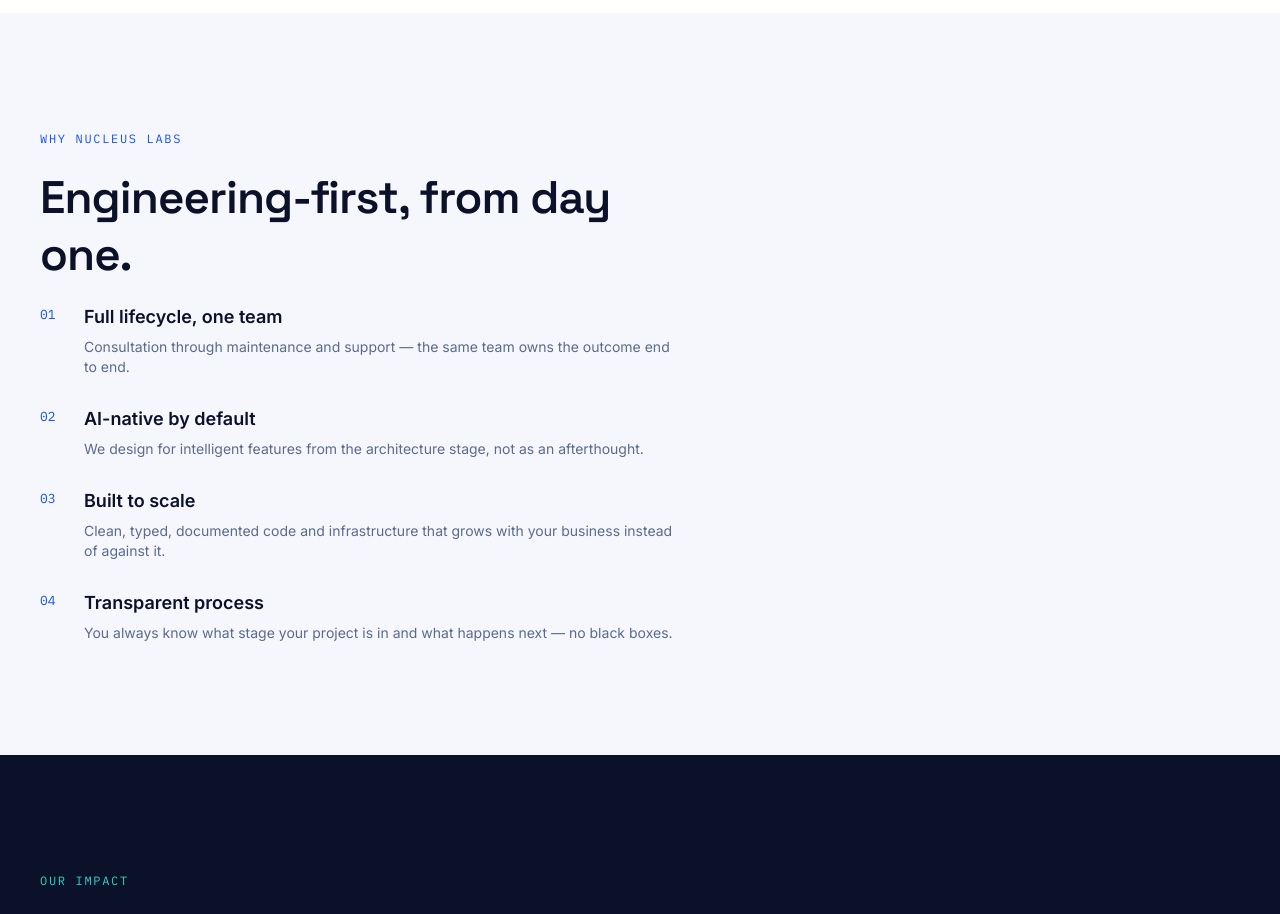
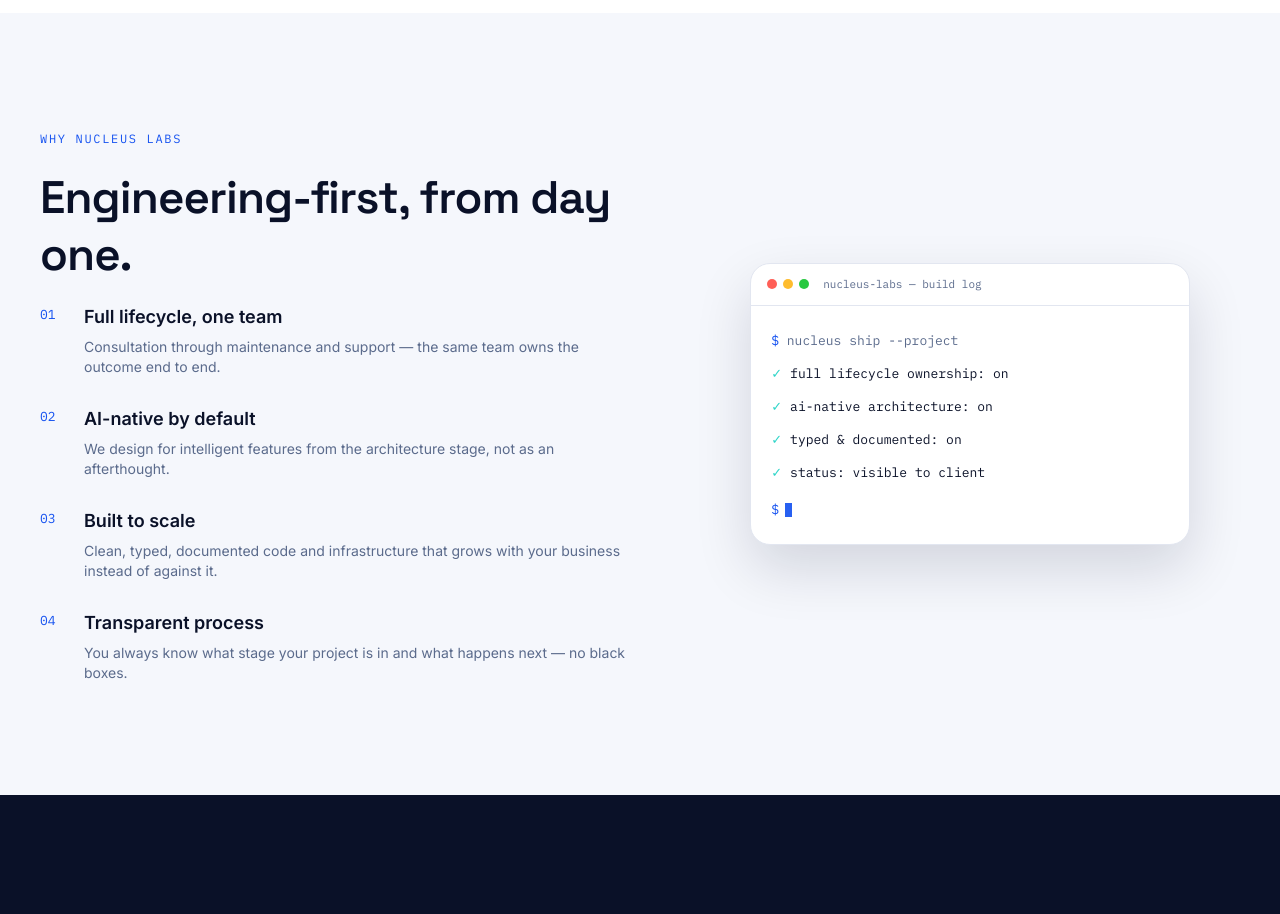
Before and after one commit to kenenit/nucleuslab, a Next.js app: page / in a window 1280 px wide. Shown: the part 1860-2774 px from the top of the page. Built offline with nearby package versions, Linux system fonts and the light colour scheme; no server answers; the database is empty.

Commit message:
Redesign Why Nucleus Labs section, add social links to contact page, update Biku telegram support

```diff
--- a/prisma/seed.ts
+++ b/prisma/seed.ts
@@ -154,7 +154,7 @@
       storeUrlAndroid: "https://play.google.com/store/apps/details?id=com.nucleuslabs.bikuhomesolution",
       socialLinks: {
         telegramChannel: "https://t.me/Biku_Home_Solution",
-        telegramSupport: "https://t.me/BIKUSupport",
+        telegramSupport: "https://t.me/Nucleus_Labs",
         instagram: "https://www.instagram.com/biku_home_solution",
         tiktok: "https://vm.tiktok.com/ZS9rfvDVoCsk9-x1Iyg/",
       },
--- a/src/app/(site)/contact/page.tsx
+++ b/src/app/(site)/contact/page.tsx
@@ -1,4 +1,4 @@
-import { Mail, Phone, Clock } from "lucide-react";
+import { Mail, Phone, Clock, Instagram, Music2, Facebook, Send } from "lucide-react";
 import { PageHero } from "@/components/sections/PageHero";
 import { ContactForm } from "@/components/sections/ContactForm";
 import { Reveal } from "@/components/ui/Reveal";
@@ -12,6 +12,13 @@
 });
 
 export const revalidate = 60;
+
+const socialChannels = [
+  { icon: Instagram, label: "Instagram", handle: "@nucleuslabs_et", href: "https://www.instagram.com/nucleuslabs_et" },
+  { icon: Music2, label: "TikTok", handle: "@nucleuslabs_et", href: "https://www.tiktok.com/@nucleuslabs_et" },
+  { icon: Facebook, label: "Facebook", handle: "nucleuslabs.et", href: "https://www.facebook.com/nucleuslabs.et" },
+  { icon: Send, label: "Telegram Support", handle: "@Nucleus_Labs", href: "https://t.me/Nucleus_Labs" },
+];
 
 export default async function ContactPage() {
   const settings = await getSiteSettings();
@@ -54,6 +61,32 @@
                 );
               })}
             </div>
+
+            <div className="flex flex-col gap-5 border-t border-themed pt-8">
+              <div className="text-xs font-medium uppercase tracking-wide text-ink-soft">Follow &amp; message us</div>
+              <div className="flex flex-col gap-4">
+                {socialChannels.map((s) => {
+                  const Icon = s.icon;
+                  return (
+                    <a
+                      key={s.label}
+                      href={s.href}
+                      target="_blank"
+                      rel="noopener noreferrer"
+                      className="flex items-start gap-3.5 transition-opacity hover:opacity-80"
+                    >
+                      <div className="flex h-10 w-10 flex-none items-center justify-center rounded-sm bg-brand-light text-brand">
+                        <Icon className="h-[18px] w-[18px]" />
+                      </div>
+                      <div>
+                        <div className="text-xs font-medium uppercase tracking-wide text-ink-soft">{s.label}</div>
+                        <div className="text-sm font-medium text-ink">{s.handle}</div>
+                      </div>
+                    </a>
+                  );
+                })}
+              </div>
+            </div>
           </Reveal>
         </div>
       </section>
--- a/src/components/sections/WhyChooseUs.tsx
+++ b/src/components/sections/WhyChooseUs.tsx
@@ -11,7 +11,8 @@
   return (
     <section className="bg-surface-2 py-16 md:py-28">
       <div className="mx-auto max-w-[1280px] px-5 md:px-10">
-        <div className="max-w-[640px]">
+        <div className="grid items-center gap-14 lg:grid-cols-[1.05fr_0.95fr] lg:gap-16">
+          <div>
             <Reveal>
               <span className="font-mono text-xs uppercase tracking-[.14em] text-brand">WHY NUCLEUS LABS</span>
             </Reveal>
@@ -34,6 +35,38 @@
               ))}
             </div>
           </div>
+
+          <Reveal delayMs={140} className="mx-auto w-full max-w-[440px]">
+            <div className="overflow-hidden rounded-lg border border-themed bg-surface shadow-lg">
+              <div className="flex items-center gap-1.5 border-b border-themed px-4 py-3">
+                <span className="h-2.5 w-2.5 rounded-full bg-[#FF5F57]" />
+                <span className="h-2.5 w-2.5 rounded-full bg-[#FEBC2E]" />
+                <span className="h-2.5 w-2.5 rounded-full bg-[#28C840]" />
+                <span className="ml-2 font-mono text-[11px] text-ink-soft">nucleus-labs — build log</span>
+              </div>
+              <div className="space-y-3 px-5 py-6 font-mono text-[13px] leading-relaxed">
+                <p className="text-ink-soft">
+                  <span className="text-brand">$</span> nucleus ship --project
+                </p>
+                {[
+                  "full lifecycle ownership: on",
+                  "ai-native architecture: on",
+                  "typed & documented: on",
+                  "status: visible to client",
+                ].map((line) => (
+                  <p key={line} className="flex items-center gap-2 text-ink">
+                    <span className="text-accent">✓</span>
+                    {line}
+                  </p>
+                ))}
+                <p className="flex items-center gap-1.5 pt-1 text-ink-soft">
+                  <span className="text-brand">$</span>
+                  <span className="inline-block h-[14px] w-[7px] animate-pulse bg-brand" aria-hidden="true" />
+                </p>
+              </div>
+            </div>
+          </Reveal>
+        </div>
       </div>
     </section>
   );
--- a/src/data/products.ts
+++ b/src/data/products.ts
@@ -18,7 +18,7 @@
     storeUrlAndroid: "https://play.google.com/store",
     socialLinks: {
       telegramChannel: "https://t.me/Biku_Home_Solution",
-      telegramSupport: "https://t.me/BIKUSupport",
+      telegramSupport: "https://t.me/Nucleus_Labs",
       instagram: "https://www.instagram.com/biku_home_solution",
       tiktok: "https://vm.tiktok.com/ZS9rfvDVoCsk9-x1Iyg/",
     },
```
Lines whose indentation alone changed are shown as unchanged.
